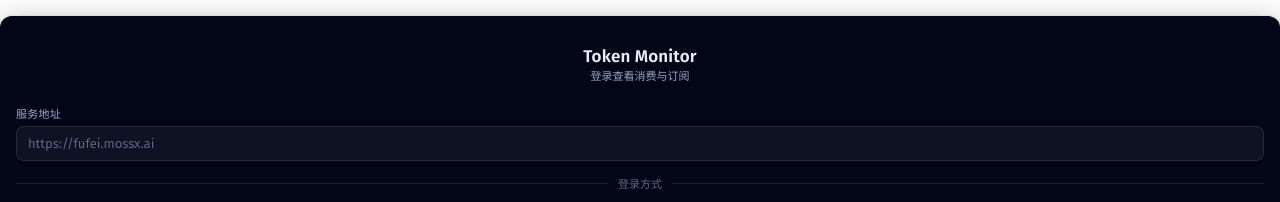
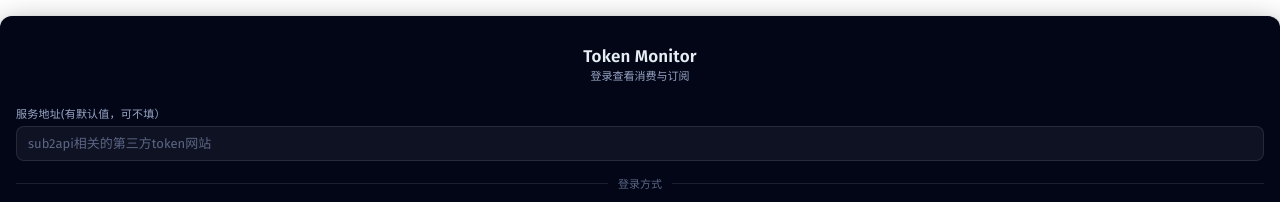
Before and after one commit to Geng-G-Razor/token-monitor, a website built with Vite: page index.html in a window 1280 px wide. Shown: the top 202 px of the page. Built offline with nearby package versions, Linux system fonts and the light colour scheme.

Commit message:
docs: update login form labels and placeholder text

```diff
--- a/index.html
+++ b/index.html
@@ -29,8 +29,8 @@
         </header>
         <form id="login-form" autocomplete="on">
           <label class="field">
-            <span>服务地址</span>
-            <input id="base-url" type="url" autocomplete="off" placeholder="https://fufei.mossx.ai" />
+            <span>服务地址(有默认值，可不填）</span>
+            <input id="base-url" type="url" autocomplete="off" placeholder="sub2api相关的第三方token网站" />
           </label>
 
           <div class="field-divider"><span>登录方式</span></div>
```
